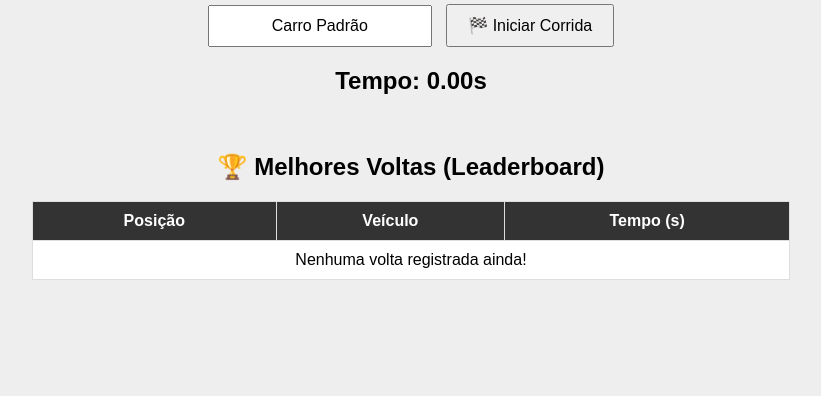
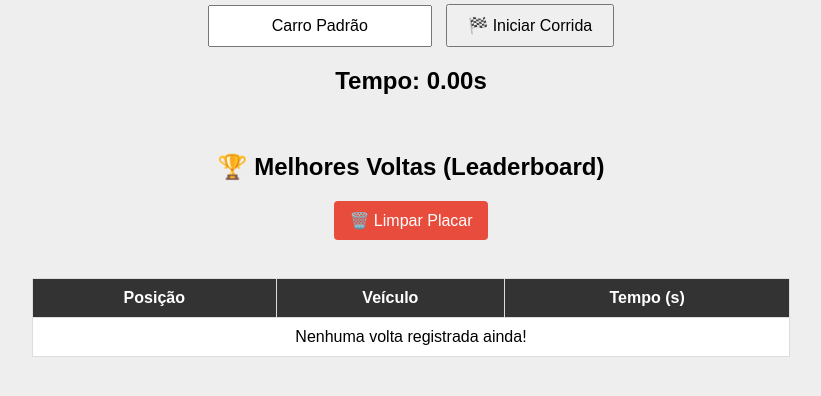
Before and after one commit to renatoluciano/DjRacing, a Django app: page / in a window 1280 px wide. Shown: the part 219-615 px from the top of the page, without its empty margins (229-1050 px from the left). Run offline with Django 5.2, Linux system fonts and the light colour scheme; data that the repository does not hold is empty.

Commit message:
feat: atualiza pista.html com input de nome e reset

```diff
--- a/race/templates/race/pista.html
+++ b/race/templates/race/pista.html
@@ -34,7 +34,7 @@
         <div id="linha-chegada"></div>
     </div>
 
-    <!-- NEW: Text input for the driver's car name -->
+    <!-- Campo de texto para o nome do veículo -->
     <div>
         <input type="text" id="nome-carro" placeholder="Nome do seu carro" value="Carro Padrão">
         <button onclick="iniciarCorrida()">🏁 Iniciar Corrida</button>
@@ -44,6 +44,10 @@
 
     <br>
     <h2>🏆 Melhores Voltas (Leaderboard)</h2>
+    <!-- Botão de Reset para apagar o banco de dados -->
+    <button onclick="limparPlacar()" style="background-color: #e74c3c; color: white; border: none; border-radius: 4px; padding: 10px 15px; cursor: pointer;">🗑️ Limpar Placar</button>
+    <br><br>
+
     <table>
         <thead>
             <tr>
@@ -99,23 +103,38 @@
         }
 
         function enviarTempo(tempo) {
-            // NEW: Captures whatever text was typed into the input field
+            // Captura o texto que foi digitado no input
             const nomeDigitado = document.getElementById('nome-carro').value;
 
             fetch('/salvar-volta/', {
                 method: 'POST',
                 headers: { 'Content-Type': 'application/json' },
                 body: JSON.stringify({
-                    veiculo: nomeDigitado, // Sends the custom name to Django
+                    veiculo: nomeDigitado,
                     tempo: parseFloat(tempo)
                 })
             })
             .then(res => res.json())
             .then(data => {
                 console.log('Salvo com sucesso:', data);
-                window.location.reload();
+                window.location.reload(); // Recarrega a página para atualizar o ranking
             })
             .catch(err => console.error('Erro ao salvar:', err));
+        }
+
+        function limparPlacar() {
+            if (confirm("Tem certeza que deseja apagar todos os recordes?")) {
+                fetch('/limpar-recordes/', {
+                    method: 'POST',
+                })
+                .then(res => res.json())
+                .then(data => {
+                    if (data.status === 'sucesso') {
+                        window.location.reload();
+                    }
+                })
+                .catch(err => console.error('Erro ao limpar:', err));
+            }
         }
     </script>
 </body>
--- a/race/urls.py
+++ b/race/urls.py
@@ -1,7 +1,9 @@
+# race/urls.py
 from django.urls import path
 from . import views
 
 urlpatterns = [
     path('', views.pista_corrida, name='pista_corrida'),
     path('salvar-volta/', views.salvar_volta, name='salvar_volta'),
+    path('limpar-recordes/', views.limpar_recordes, name='limpar_recordes'), # Nova rota
 ]
--- a/race/views.py
+++ b/race/views.py
@@ -1,15 +1,14 @@
+# race/views.py
 from django.shortcuts import render
 from django.http import JsonResponse
 from django.views.decorators.csrf import csrf_exempt
 from .models import RegistroDeVolta
 import json
 
-# Renderiza a pista e passa os 10 melhores tempos ordenados
 def pista_corrida(request):
     recordes = RegistroDeVolta.objects.order_by('tempo_segundos')[:10]
     return render(request, 'race/pista.html', {'recordes': recordes})
 
-# Recebe o tempo via POST e salva no banco de dados
 @csrf_exempt
 def salvar_volta(request):
     if request.method == 'POST':
@@ -20,3 +19,11 @@ def salvar_volta(request):
         )
         return JsonResponse({'status': 'sucesso', 'id': volta.id})
     return JsonResponse({'status': 'erro'}, status=400)
+
+# NOVA VIEW: Apaga todos os registros do banco
+@csrf_exempt
+def limpar_recordes(request):
+    if request.method == 'POST':
+        RegistroDeVolta.objects.all().delete()
+        return JsonResponse({'status': 'sucesso'})
+    return JsonResponse({'status': 'erro'}, status=400)
```
